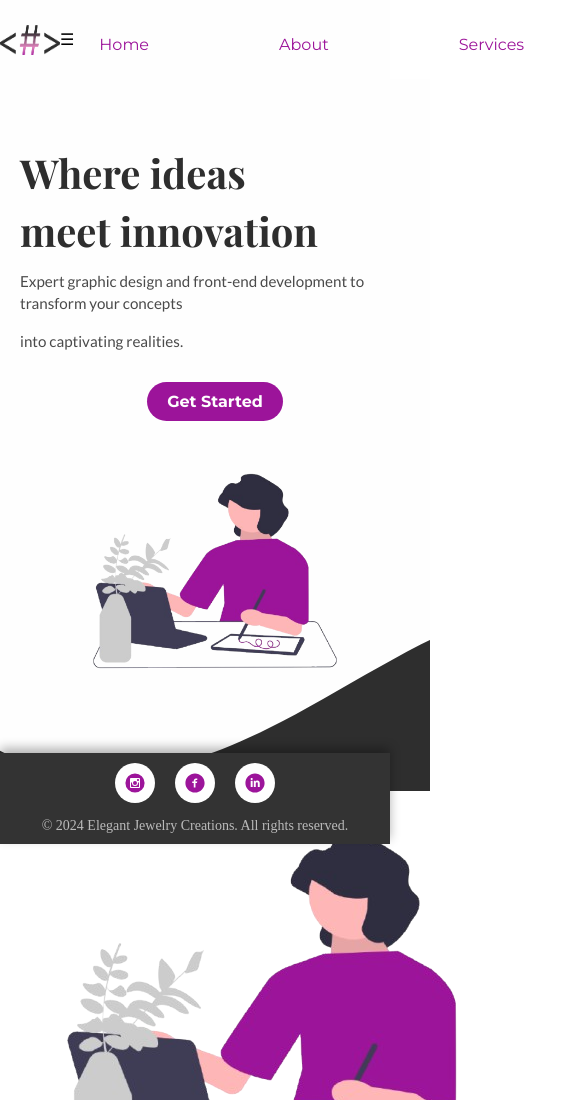
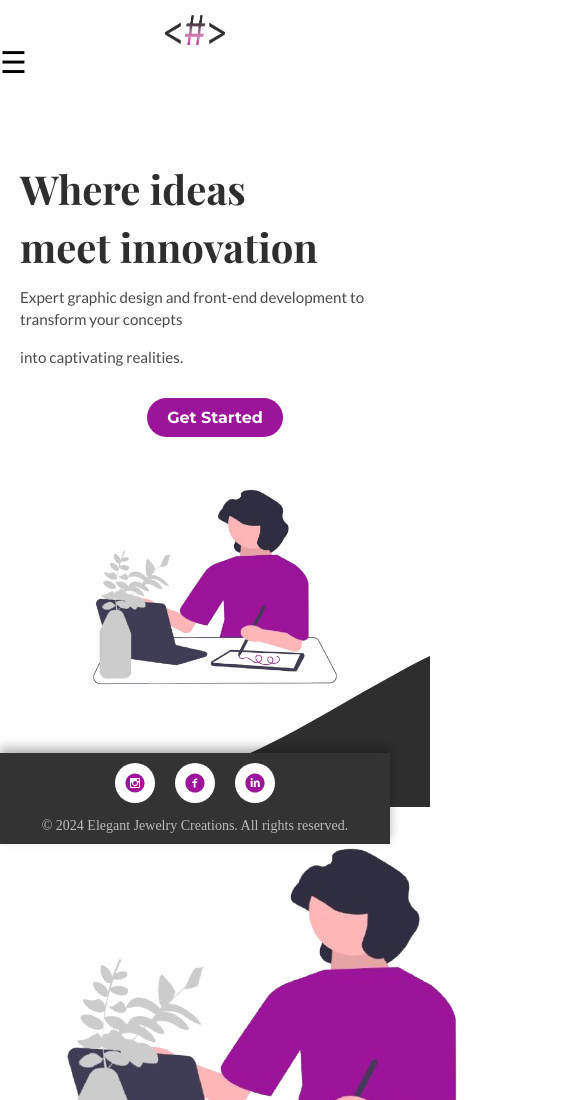
Before and after one commit to Bisma24/CodeFrame, a plain HTML site: page index.html in a window 390 px wide. Shown: the top 1100 px of the page, 585 px wide, since content can reach past the window. Drawn offline with nearby package versions, Linux system fonts and the light colour scheme; files whose address does not match are found by name.

Commit message:
Update general.css

```diff
--- a/general.css
+++ b/general.css
@@ -1,38 +1,90 @@
-*{
+* {
   margin: 0;
   padding: 0;
 }
-.navbar{
+
+.navbar {
   display: flex;
   justify-content: space-between;
   align-items: center;
   padding-top: 15px;
-    background-color: #FEFEFE; /* Black background with 50% transparency */
+  background-color: #FEFEFE;
   padding-bottom: 15px;
 }
+
 .nav-links {
-    display: flex; /* Make it a flex container */
-    justify-content: center; /* Center the links horizontally */
-    align-items: center; /* Align items vertically (if necessary) */
-    margin-top: 10px; /* Add spacing between links and logo if needed */
-
+  display: flex;
+  justify-content: center;
+  align-items: center;
+  margin-top: 10px;
 }
 
+/* Styling for navbar links */
 .nav-links a {
   text-decoration: none;
-    color: #9C149A; /* Light blue color */
+  color: #9C149A;
   font-size: 16px;
-    margin: 0 10px; /* Add horizontal spacing between links */
-    transition: color 0.3s ease; /* Smooth hover effect */
-    font-size: 16px; /* Font size */
-    font-family: 'Montserrat', sans-serif; /* Use Montserrat font */
-    font-weight: 200; /* Bold weight */
+  margin: 0 10px;
+  transition: color 0.3s ease;
+  font-family: 'Montserrat', sans-serif;
+  font-weight: 200;
   padding: 10px 15px;
   margin-right: 90px;
 }
 
 .nav-links a:hover {
-    background-color: #E083BD; /* Light purple background */
-    color: #ffffff; /* Change text color to white */
-    border-radius: 5px; /* Optional: Rounded hover effect */
+  background-color: #E083BD;
+  color: #ffffff;
+  border-radius: 5px;
 }
+
+/* Mobile responsiveness */
+@media screen and (max-width: 768px) {
+  .navbar {
+      flex-direction: column;
+      align-items: flex-start;
+  }
+
+  .nav-links {
+      display: none;
+      width: 100%;
+      flex-direction: column;
+      text-align: center;
+      padding-top: 15px;
+  }
+
+  .nav-links a {
+      margin: 10px 0;
+      margin-right: 0;
+  }
+
+  .nav-links.active {
+      display: flex;
+  }
+
+  .navbar .container {
+      width: 100%;
+      text-align: center;
+  }
+
+  /* Mobile hamburger menu */
+  .hamburger {
+      display: block;
+      cursor: pointer;
+      font-size: 30px;
+  }
+}
+
+/* Show hamburger icon on mobile */
+@media screen and (max-width: 768px) {
+  .hamburger {
+      display: block;
+  }
+}
+
+/* If you want to hide the hamburger menu in desktop views */
+@media screen and (min-width: 769px) {
+  .hamburger {
+      display: none;
+  }
+}
```
Lines whose indentation alone changed are shown as unchanged.
